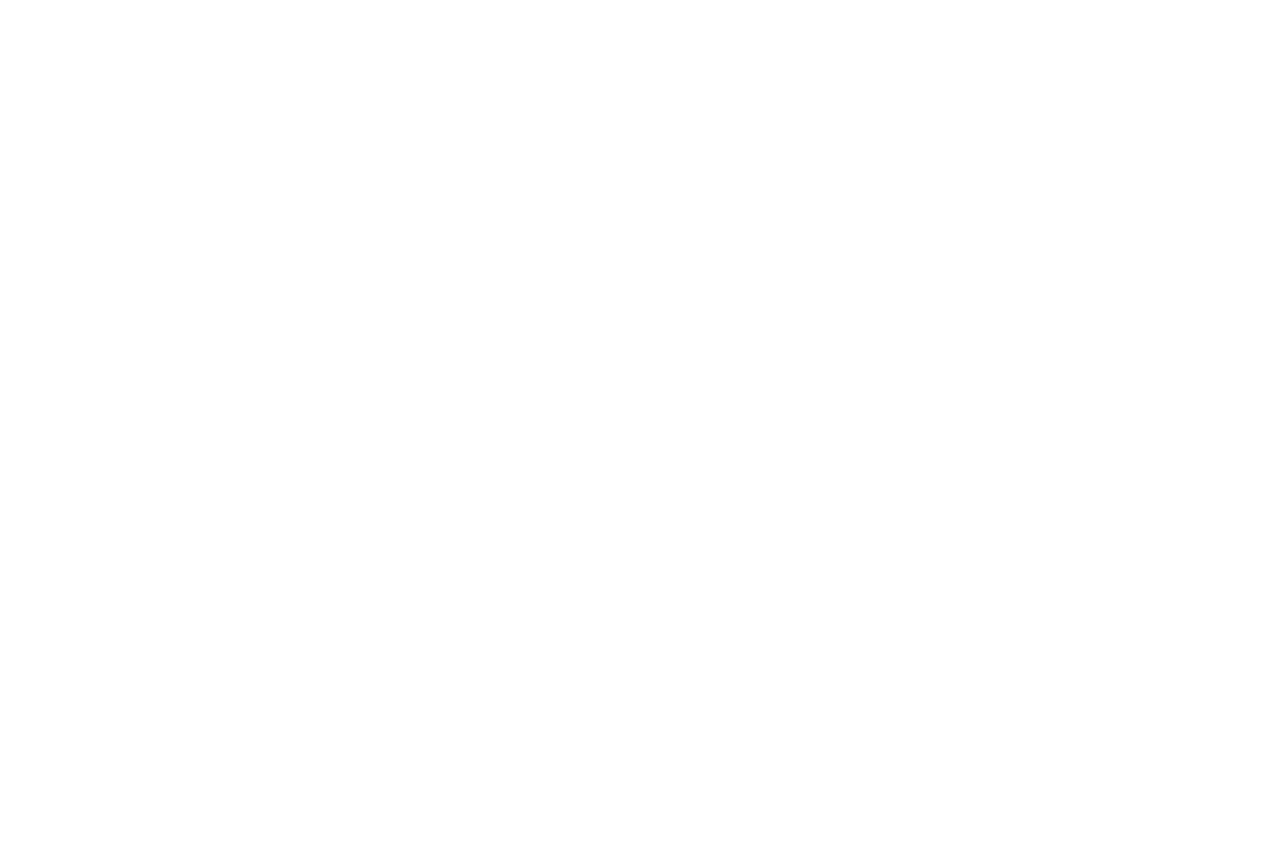
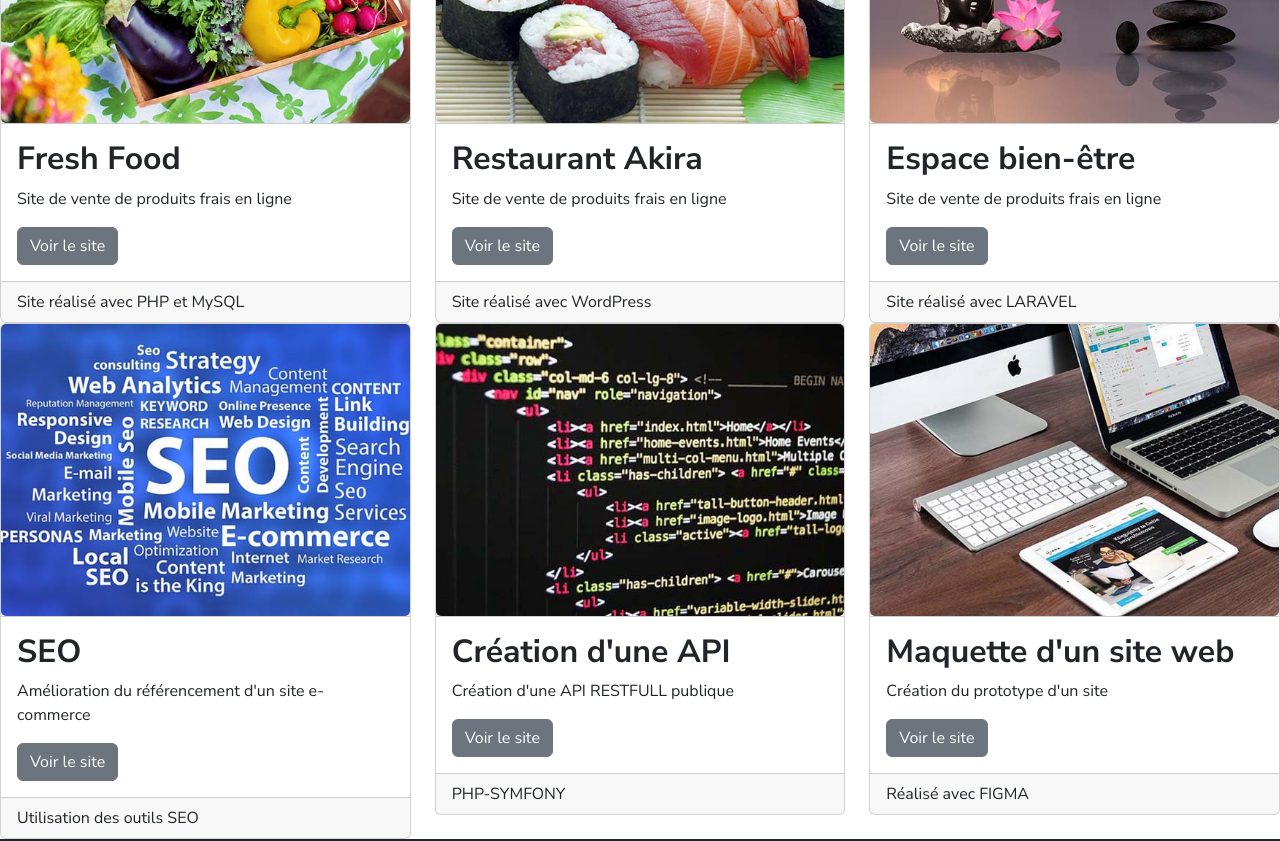
Before and after one commit to CL4P-TP-afk/Devoir_Creez_portfolio_React, a React (Vite) app in the folder app/: page /portfolio in a window 1280 px wide. Shown: the part 400-1241 px from the top of the page. Before the commit the page ends 800 px from the top, so only its background shows below. Built offline with nearby package versions, Linux system fonts and the light colour scheme.

Commit message:
card du portfolio en place , a dimensionner et positionner

```diff
--- a/app/src/components/Nav.jsx
+++ b/app/src/components/Nav.jsx
@@ -48,7 +48,7 @@ const Nav = () => {
               <ul className="navbar-nav mb-2 mb-lg-0 ">
                 <Lien lien="Home" page="/" />
                 <Lien lien="Services" page="/services" />
-                <Lien lien="Portofolio" page="/portfolio" />
+                <Lien lien="Portfolio" page="/portfolio" />
                 <Lien lien="Contact" page="/contact" />
                 <Lien lien="Mentions Légales" page="/mentionslegales" />
               </ul>
--- /dev/null
+++ b/app/src/components/card-portfolio.jsx
@@ -0,0 +1,25 @@
+import { Button, Card, CardTitle, CardText, CardImg,CardHeader, CardBody, CardFooter } from 'reactstrap';
+
+const CardPortfolio = (props) => {
+    return (
+        <Card>
+            <CardHeader className='p-0'>
+                <CardImg alt={props.alt} src={props.src} width="100%" />
+            </CardHeader>
+            <CardBody >
+                <CardTitle tag="h2">
+                {props.title}
+                </CardTitle>
+                <CardText>
+                {props.text}
+                </CardText>
+                <Button>Voir le site</Button>
+            </CardBody>
+            <CardFooter>
+            {props.footer}
+            </CardFooter>
+        </Card>
+    );
+};
+
+export default CardPortfolio;
--- a/app/src/pages/Portfolio.jsx
+++ b/app/src/pages/Portfolio.jsx
@@ -1,8 +1,68 @@
+import {Row, Col} from 'reactstrap';
+import CardPortfolio from '../components/card-portfolio';
 
 const Portfolio = () => {
     return (
         <>
-            <h1>Page Realisations</h1>
+            <img src="../src/assets/images/banner.jpg" alt="ligne lumineuse droite puis partant dans tous les sens sur fond bleu foncé" class="img-fluid w-100" />
+            <Row >
+                <Col sm="4">
+                    <CardPortfolio
+                        alt="un panier de légumes"
+                        src="../src/assets/images/portfolio/fresh-food.jpg"
+                        title="Fresh Food"
+                        text="Site de vente de produits frais en ligne"
+                        footer="Site réalisé avec PHP et MySQL"
+                    />
+                </Col>
+                <Col sm="4">
+                    <CardPortfolio
+                        alt="un plateau de sushi"
+                        src="../src/assets/images/portfolio/restaurant-japonais.jpg"
+                        title="Restaurant Akira"
+                        text="Site de vente de produits frais en ligne"
+                        footer="Site réalisé avec WordPress"
+                    />
+                </Col>
+                <Col sm="4">
+                    <CardPortfolio
+                        alt="statue de la tête de boudha à côté de 4 galets empilés sur fond d'image d'un soleil couchant"
+                        src="../src/assets/images/portfolio/espace-bien-etre.jpg"
+                        title="Espace bien-être"
+                        text="Site de vente de produits frais en ligne"
+                        footer="Site réalisé avec LARAVEL"
+                    />
+                </Col>
+            </Row>
+            <Row>
+                <Col sm="4">
+                    <CardPortfolio
+                        alt="S E O en titre entouré de termes techniques s'y référant sur fond bleu"
+                        src="../src/assets/images/portfolio/seo.jpg"
+                        title="SEO"
+                        text="Amélioration du référencement d'un site e-commerce"
+                        footer="Utilisation des outils SEO"
+                    />
+                </Col>
+                <Col sm="4">
+                    <CardPortfolio
+                        alt="capture d'écran de lignes de codes "
+                        src="../src/assets/images/portfolio/coder.jpg"
+                        title="Création d'une API"
+                        text="Création d'une API RESTFULL publique"
+                        footer="PHP-SYMFONY"
+                    />
+                </Col>
+                <Col sm="4">
+                    <CardPortfolio
+                        alt="une tablette, un ordinateur portable et un ordinateur de bureau posés sur un bureau"
+                        src="../src/assets/images/portfolio/screens.jpg"
+                        title="Maquette d'un site web"
+                        text="Création du prototype d'un site"
+                        footer="Réalisé avec FIGMA"
+                    />
+                </Col>
+            </Row>
         </>
     )
 }
--- a/app/src/pages/Services.jsx
+++ b/app/src/pages/Services.jsx
@@ -5,8 +5,6 @@ import "./card-effect.css";
 const Services = () => {
     return (
         <>
-
-
             <img src="./src/assets/images/banner.jpg" alt="ligne lumineuse droite puis partant dans tous les sens sur fond bleu foncé" class="img-fluid w-100" />
 
             <div className="container text-center ">
```
